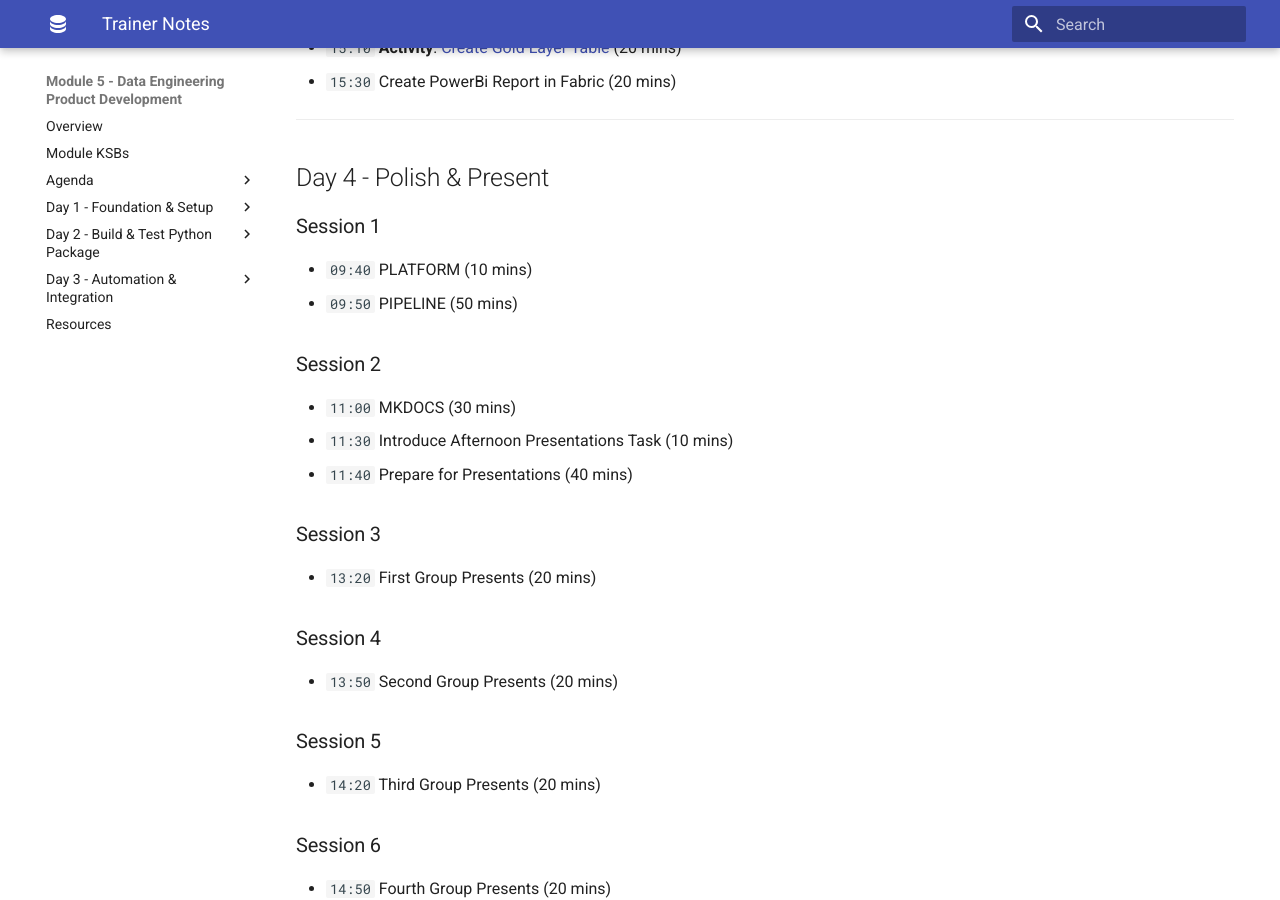
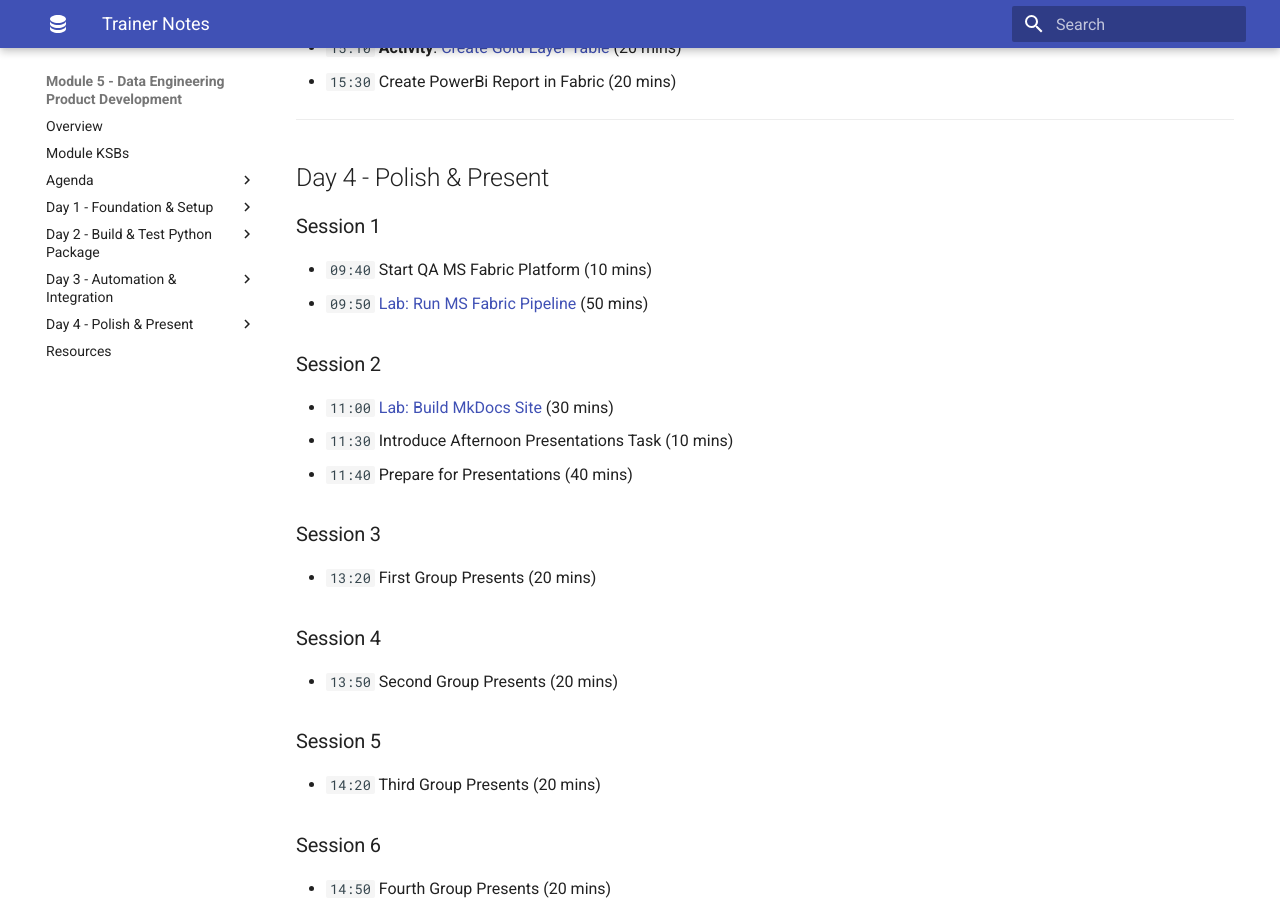
Before and after one commit to qaalabs/DE5M5, an MkDocs documentation site: the page built from docs/trainer.md, in a window 1280 px wide and 900 px high, scrolled down 2626 px. Built offline with MkDocs 1.6.1 and Material for MkDocs 9.7.7, drawn with Linux system fonts in a browser that asks for light colours.

Commit message:
Auto commit by uthisha

```diff
--- a/docs/trainer.md
+++ b/docs/trainer.md
@@ -97,12 +97,12 @@
 
 ### Session 1
 
-- `09:40` PLATFORM (10 mins)
-- `09:50` PIPELINE (50 mins)
+- `09:40` Start QA MS Fabric Platform (10 mins)
+- `09:50` [Lab: Run MS Fabric Pipeline](labs/41-fabric-pipeline.md) (50 mins)
 
 ### Session 2
 
-- `11:00` MKDOCS (30 mins)
+- `11:00` [Lab: Build MkDocs Site](labs/42-mkdocs-site.md) (30 mins)
 - `11:30` Introduce Afternoon Presentations Task (10 mins)
 - `11:40` Prepare for Presentations (40 mins)
 
--- a/mkdocs.yml
+++ b/mkdocs.yml
@@ -53,6 +53,10 @@ nav:
     - "01 Create Fabric Lakehouse": labs/01-lakehouse.md
     - "Run pipeline in MS Fabric": labs/33-library-pipeline.md
     - "Create Gold Layer Table": labs/33-library-pipeline.md
+
+  - "Day 4 - Polish & Present":
+    - "Lab: Run MS Fabric Pipeline": labs/41-fabric-pipeline.md
+    - "Lab: Build MkDocs Site": labs/42-mkdocs-site.md
 
   - Resources: resources.md
 
--- a/zensical.toml
+++ b/zensical.toml
@@ -8,6 +8,7 @@ nav = [
     {"Day 1" = "agenda/day1.md"},
     {"Day 2" = "agenda/day2.md"},
     {"Day 3" = "agenda/day3.md"},
+    {"Day 4" = "agenda/day4.md"},
   ]},
   {"Day 1 - Foundation & Setup" = [
     {"Library Pipeline Scenario" = "day1/scenario.md"},
@@ -49,6 +50,10 @@ nav = [
     {"01 Create Fabric Lakehouse" = "labs/01-lakehouse.md"},
     {"Run pipeline in MS Fabric" = "labs/33-library-pipeline.md"},
     {"Create Gold Layer Table" = "labs/33-library-pipeline.md"},
+  ]},
+  {"Day 4 - Polish & Present" = [
+    {"Lab: Run MS Fabric Pipeline" = "labs/41-fabric-pipeline.md"},
+    {"Lab: Build MkDocs Site" = "labs/42-mkdocs-site.md"},
   ]},
   {"Resources" = "resources.md"},
 ]
```
Also changed, not shown: docs/agenda/day4.md (+3 -3 lines).
